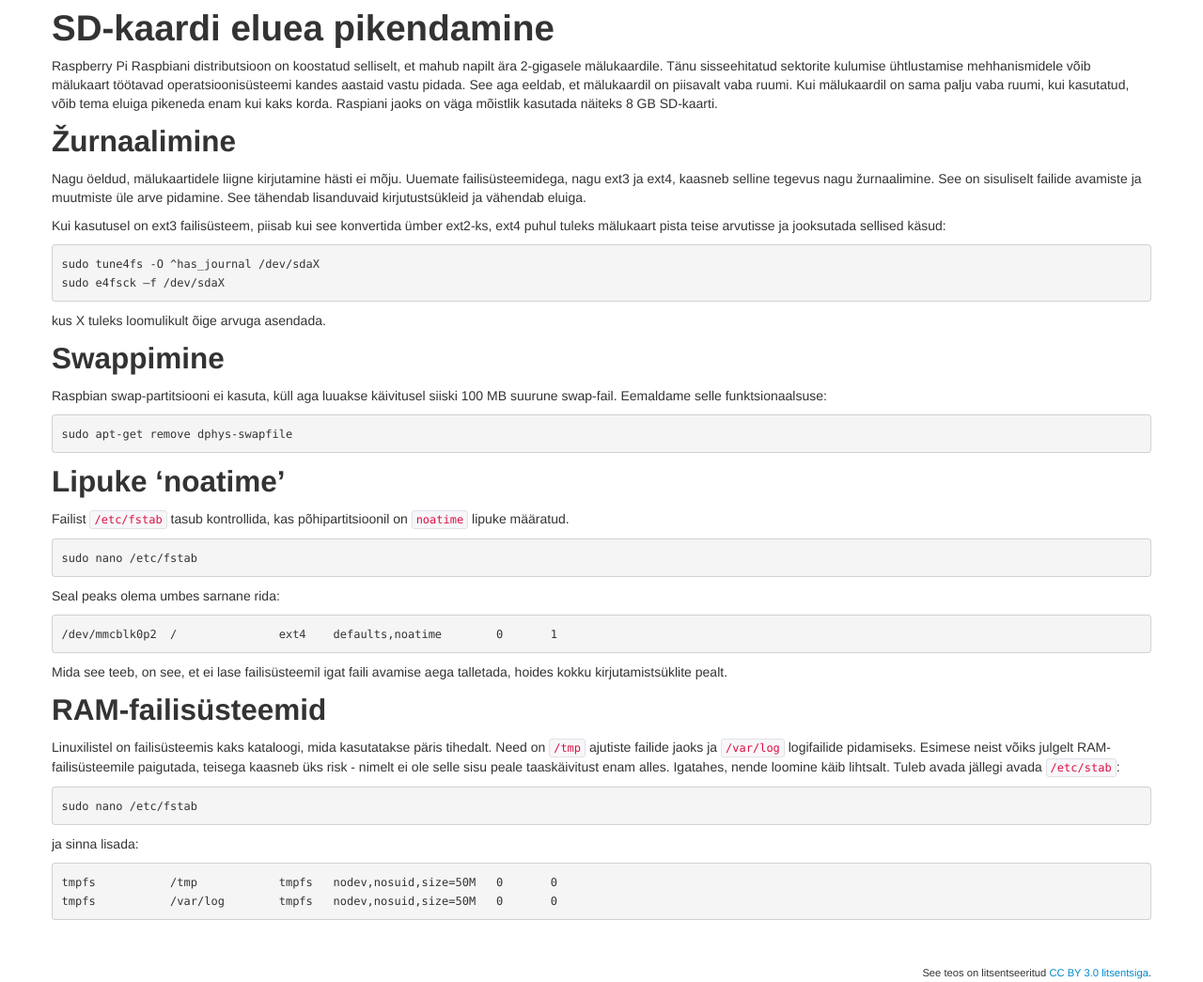
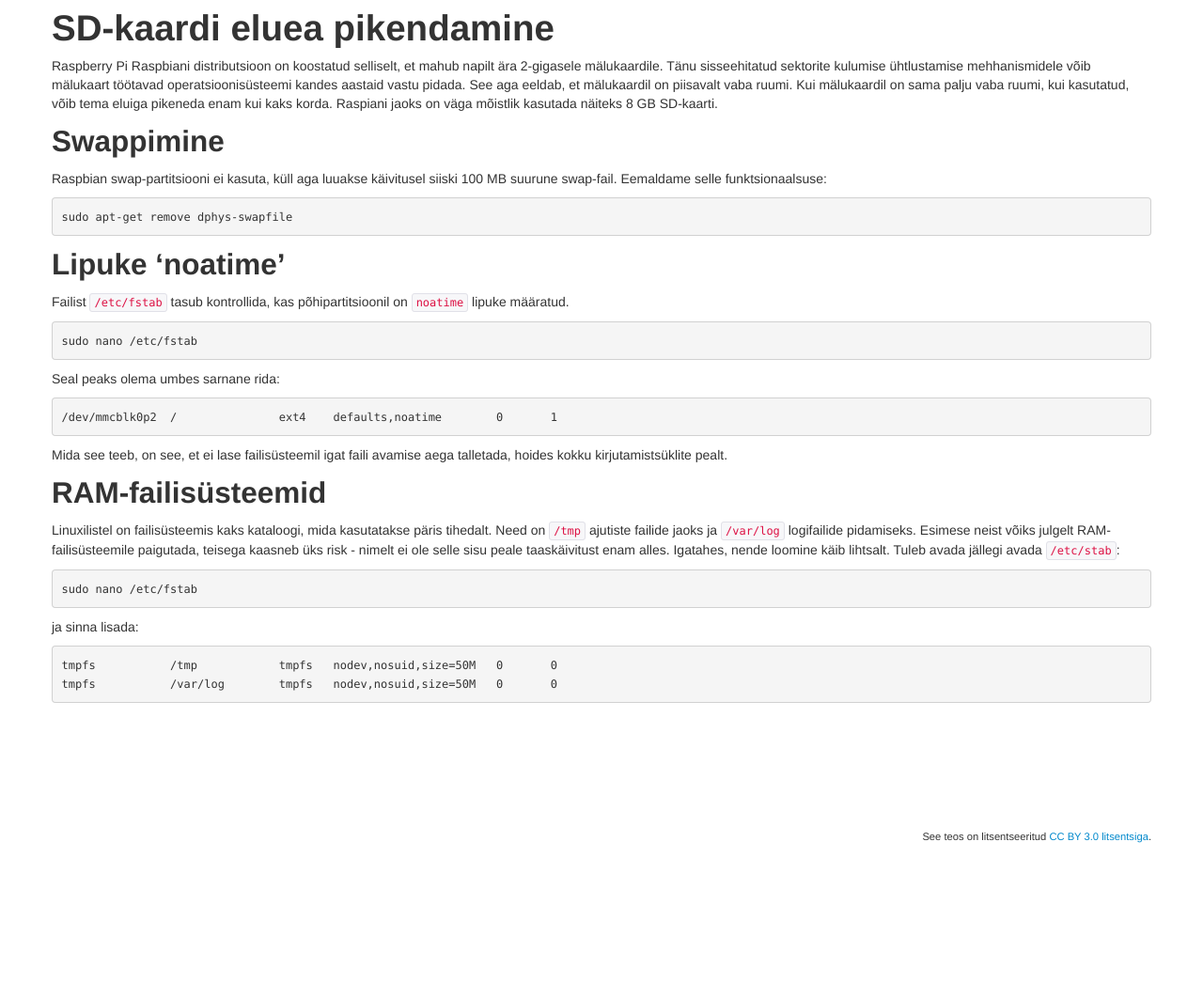
Before and after one commit to Raidok/Raidok.github.io, a Jekyll site: the page built from _posts/2013-07-18-raspberry-pi-malukaardi-eluea-pikendamine.md, in a window 1280 px wide. Shown: the whole page at 94% size. Built offline with Jekyll 4.4.1, drawn with Linux system fonts in a browser that asks for light colours; nearby versions of some CDN libraries; after the commit the page ends 900 px from its top, so only the background shows below that.

Commit message:
las žurnaalib

```diff
--- a/_posts/2013-07-18-raspberry-pi-malukaardi-eluea-pikendamine.md
+++ b/_posts/2013-07-18-raspberry-pi-malukaardi-eluea-pikendamine.md
@@ -6,18 +6,6 @@
 ---
 
 Raspberry Pi Raspbiani distributsioon on koostatud selliselt, et mahub napilt ära 2-gigasele mälukaardile. Tänu sisseehitatud sektorite kulumise ühtlustamise mehhanismidele võib mälukaart töötavad operatsioonisüsteemi kandes aastaid vastu pidada. See aga eeldab, et mälukaardil on piisavalt vaba ruumi. Kui mälukaardil on sama palju vaba ruumi, kui kasutatud, võib tema eluiga pikeneda enam kui kaks korda. Raspiani jaoks on väga mõistlik kasutada näiteks 8 GB SD-kaarti.
-
-
-## Žurnaalimine
-
-Nagu öeldud, mälukaartidele liigne kirjutamine hästi ei mõju. Uuemate failisüsteemidega, nagu ext3 ja ext4, kaasneb selline tegevus nagu žurnaalimine. See on sisuliselt failide avamiste ja muutmiste üle arve pidamine. See tähendab lisanduvaid kirjutustsükleid ja vähendab eluiga.
-
-Kui kasutusel on ext3 failisüsteem, piisab kui see konvertida ümber ext2-ks, ext4 puhul tuleks mälukaart pista teise arvutisse ja jooksutada sellised käsud:
-
-    sudo tune4fs -O ^has_journal /dev/sdaX
-    sudo e4fsck –f /dev/sdaX
-
-kus X tuleks loomulikult õige arvuga asendada.
 
 
 ## Swappimine
```
